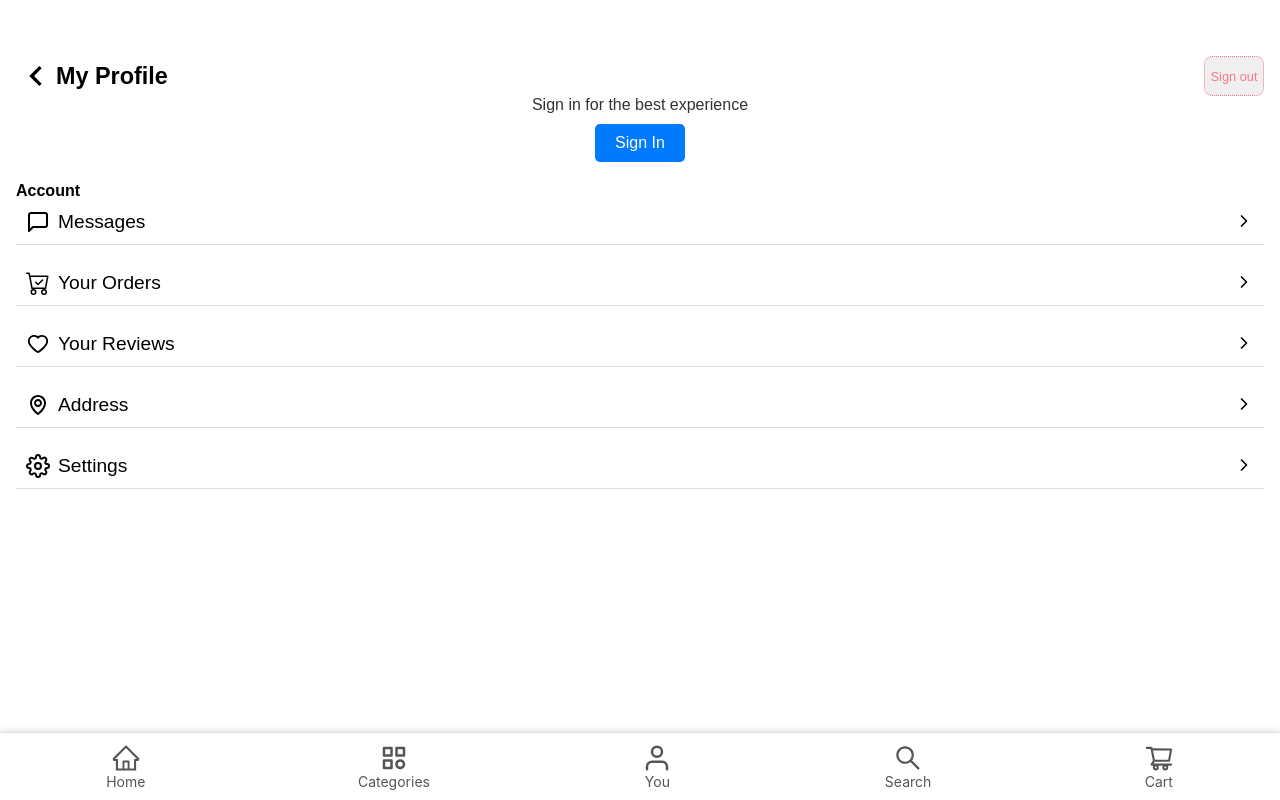
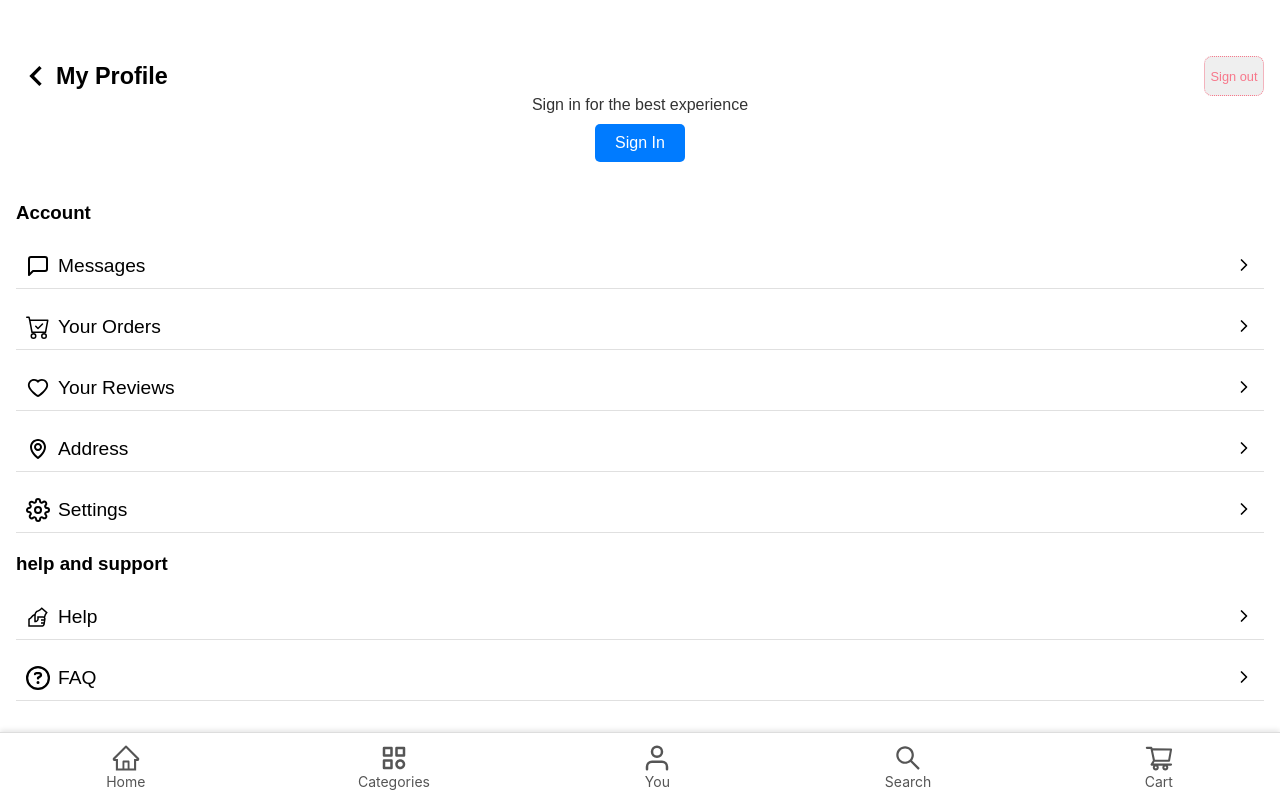
Before and after one commit to Sonickmumba/ShopNinja, a React (Create React App) app in the folder views/: page /user in a window 1280 px wide. Built offline with nearby package versions, Linux system fonts and the light colour scheme; no server answers.

Commit message:
Update User.js

```diff
--- a/views/src/features/login/User.js
+++ b/views/src/features/login/User.js
@@ -1,10 +1,11 @@
 import React from "react";
 import { useNavigate } from "react-router-dom";
 import { FiSettings, FiChevronRight, FiMessageSquare } from "react-icons/fi";
-import { FaSignOutAlt } from "react-icons/fa";
+import { FaRegCircleQuestion } from "react-icons/fa6";
 import { BsCartCheck } from "react-icons/bs";
 import { AiOutlineHeart } from "react-icons/ai";
 import { MdKeyboardArrowLeft } from "react-icons/md";
+import { LiaHandsHelpingSolid } from "react-icons/lia";
 import { BiMap } from "react-icons/bi";
 import "./user.css";
 import { useSelector } from "react-redux";
@@ -19,7 +20,7 @@ const User = ({ handleSignout }) => {
         <div className="user-back">
           <MdKeyboardArrowLeft size={40} /> <h3>My Profile</h3>
         </div>
-        <button type="button" className="signout-button">
+        <button type="button" className="signout-button" onClick={handleSignout}>
           Sign out
         </button>
       </div>
@@ -46,7 +47,7 @@ const User = ({ handleSignout }) => {
           </button>
         </div>
       )}
-      <h4>Account</h4>
+      <h3 className="account">Account</h3>
       <div className="user-options">
         <div className="user-option">
           <FiMessageSquare size={24} />
@@ -83,15 +84,23 @@ const User = ({ handleSignout }) => {
             <FiChevronRight size={20} className="right-arrow" />
           </div>
         </div>
-        {isSignedIn && (
-          <div className="user-option">
-            <FaSignOutAlt size={24} />
-            <div className="message-arrow" onClick={handleSignout}>
-              <span>Sign out</span>
-              <FiChevronRight size={20} className="right-arrow" />
-            </div>
+      </div>
+      <h3 className="account">help and support</h3>
+      <div className="user-options">
+        <div className="user-option">
+          <LiaHandsHelpingSolid size={24} />
+          <div className="message-arrow">
+            <span>Help</span>
+            <FiChevronRight size={20} className="right-arrow" />
           </div>
-        )}
+        </div>
+        <div className="user-option">
+          <FaRegCircleQuestion size={24} />
+          <div className="message-arrow">
+            <span>FAQ</span>
+            <FiChevronRight size={20} className="right-arrow" />
+          </div>
+        </div>
       </div>
     </div>
   );
```
